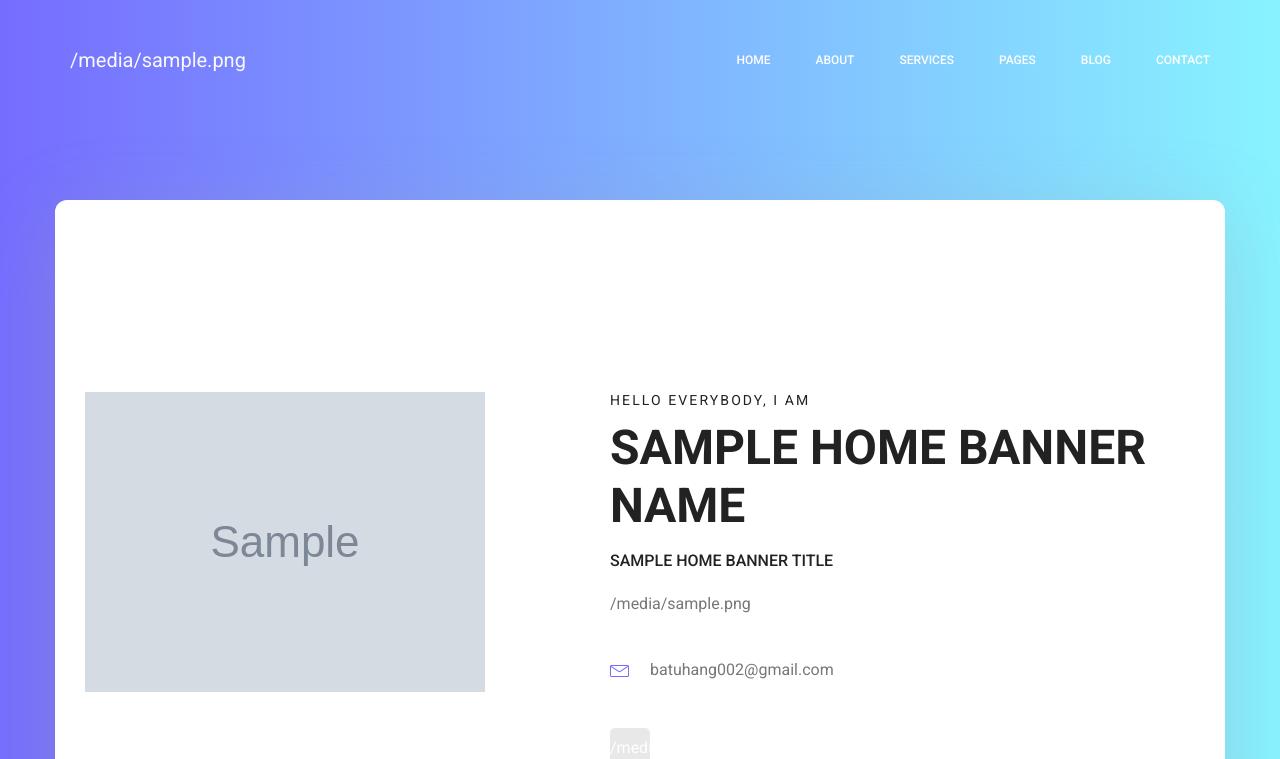
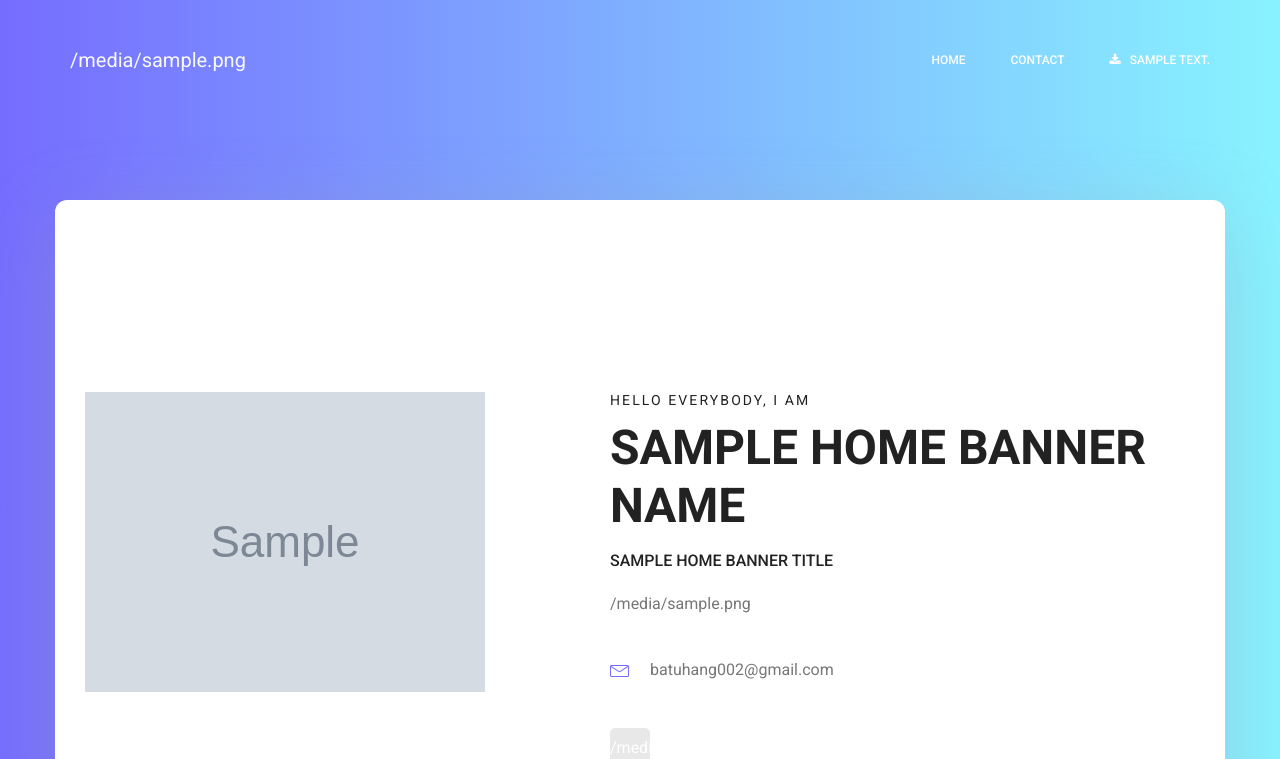
Before and after one commit to BatuhanGurbuzz/ResumeTraining, a Django app: template templates/index.html in a window 1280 px wide. Shown: the top 759 px of the page. Run offline with Django 5.2, Linux system fonts and the light colour scheme; the template is opened without the code that fills it: most values are stand-ins (such as "Sample title", 1, 10 or a date in 2020); grey boxes marked "Sample" are stand-in pictures; some libraries are stand-ins or nearby versions.

Commit message:
feat: Create document model

```diff
--- a/core/urls.py
+++ b/core/urls.py
@@ -1,7 +1,8 @@
 from django.urls import path
-from .views import index
+from .views import index, redirect_urls
 
 urlpatterns = [
     path('', index, name='index'),
+    path('<slug>/', redirect_urls, name='redirect_urls')
 
 ]
--- a/templates/includes/_nav.html
+++ b/templates/includes/_nav.html
@@ -14,24 +14,19 @@
   <!-- Collect the nav links, forms, and other content for toggling -->
   <div class="collapse navbar-collapse offset" id="navbarSupportedContent">
     <ul class="nav navbar-nav menu_nav ml-auto">
-      <li class="nav-item active"><a class="nav-link" href="{% url 'index' %}">Home</a></li>
-      <li class="nav-item"><a class="nav-link" href="about-us.html">About</a></li>
-      <li class="nav-item"><a class="nav-link" href="services.html">Services</a></li>
-      <li class="nav-item submenu dropdown">
-        <a href="#" class="nav-link dropdown-toggle" data-toggle="dropdown" role="button" aria-haspopup="true" aria-expanded="false">Pages</a>
-        <ul class="dropdown-menu">
-          <li class="nav-item"><a class="nav-link" href="portfolio.html">Portfolio</a></li>
-          <li class="nav-item"><a class="nav-link" href="elements.html">Elements</a></li>
-        </ul>
-      </li>
-      <li class="nav-item submenu dropdown">
-        <a href="#" class="nav-link dropdown-toggle" data-toggle="dropdown" role="button" aria-haspopup="true" aria-expanded="false">Blog</a>
-        <ul class="dropdown-menu">
-          <li class="nav-item"><a class="nav-link" href="blog.html">Blog</a></li>
-          <li class="nav-item"><a class="nav-link" href="single-blog.html">Blog Details</a></li>
-        </ul>
+      <li class="nav-item active">
+        <a class="nav-link" href="{% url 'index' %}">
+          Home
+        </a>
       </li>
       <li class="nav-item"><a class="nav-link" href="{% url 'contact' %}">Contact</a></li>
+      {% for document in documents %}
+        <li class = "nav-item">
+          <a class = "nav-link" href = "{{ document.file.url}}">
+            <i class = "fa fa-download" style = "margin-right:6px;"></i> {{ document.button_text}}
+          </a>
+        </li>
+      {% endfor %}
     </ul>
   </div>
 </div>
```
Also changed, not shown: core/admin.py (+12 -0 lines), core/models.py (+39 -0 lines), core/views.py (+13 -2 lines), core/migrations/0010_document.py (added), core/migrations/0011_remove_document_name_document_slug.py (added).
